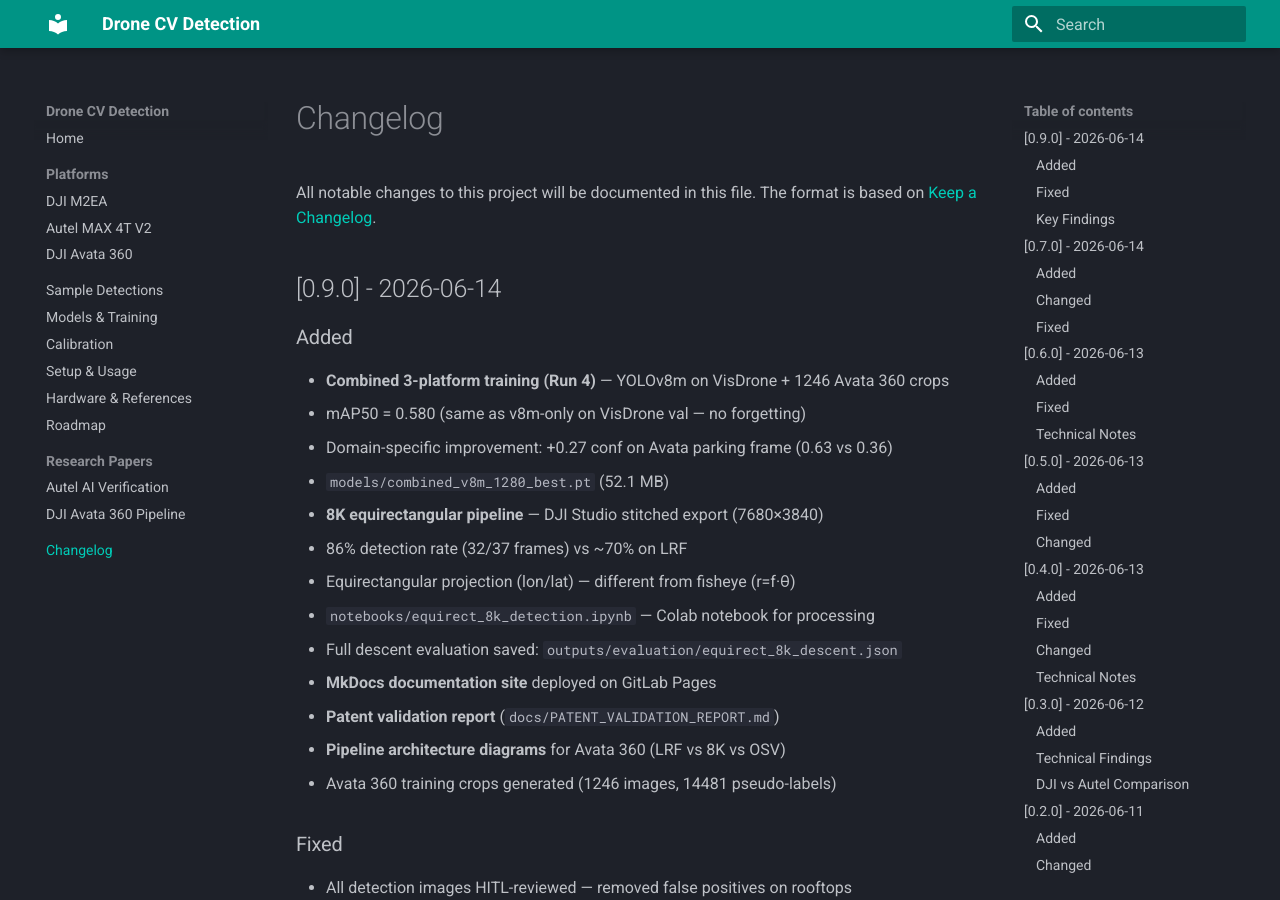
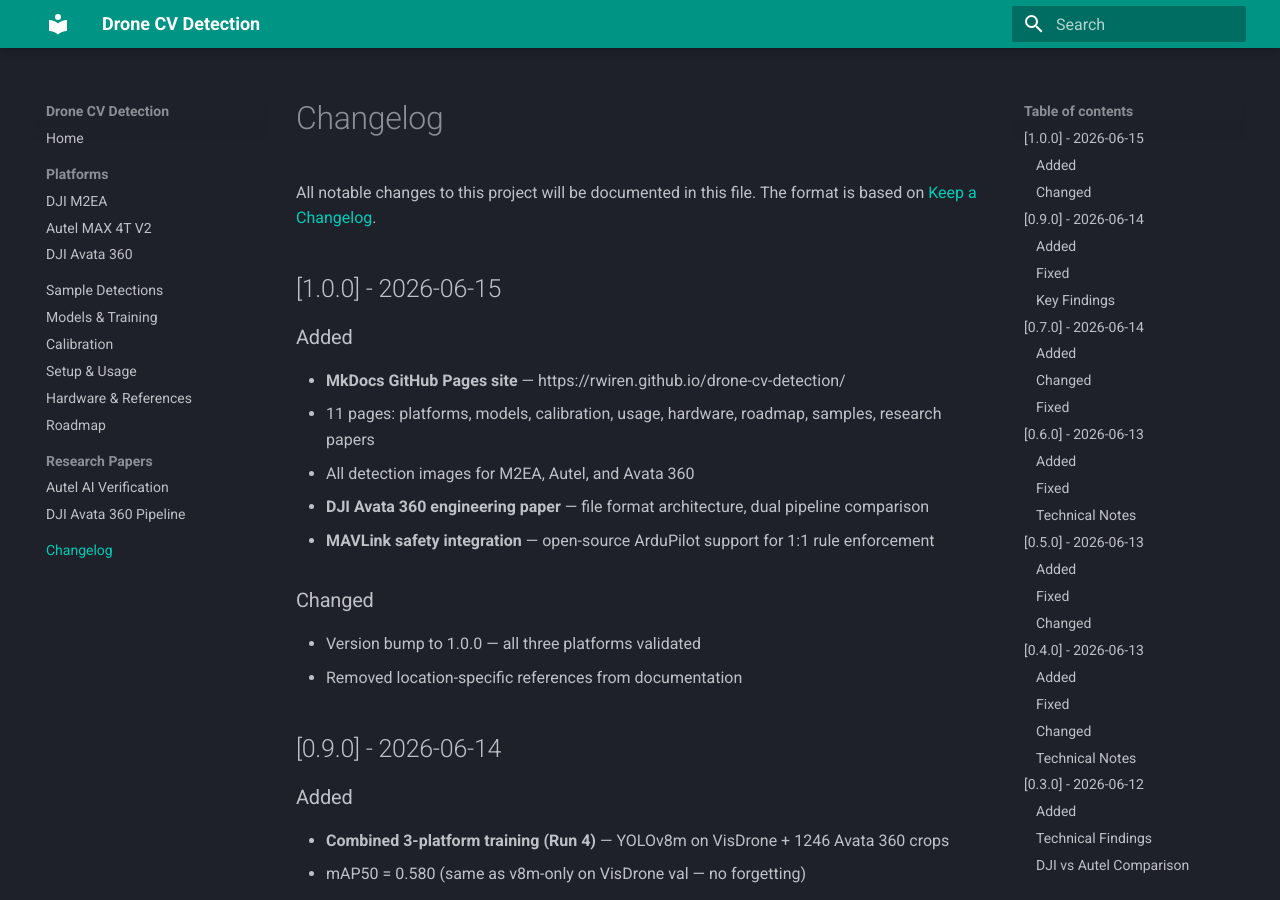
Before and after one commit to rwiren/drone-cv-detection, an MkDocs documentation site: the page built from docs-site/changelog.md, in a window 1280 px wide and 900 px high. Built offline with MkDocs 1.6.1 and Material for MkDocs 9.7.7, drawn with Linux system fonts in a browser that asks for light colours.

Commit message:
release: v1.0.0 — Pages site, Avata paper, MAVLink integration

```diff
--- a/docs-site/changelog.md
+++ b/docs-site/changelog.md
@@ -2,6 +2,19 @@
 
 All notable changes to this project will be documented in this file.
 The format is based on [Keep a Changelog](https://keepachangelog.com/en/1.0.0/).
+## [1.0.0] - 2026-06-15
+
+### Added
+- **MkDocs GitHub Pages site** — https://rwiren.github.io/drone-cv-detection/
+  - 11 pages: platforms, models, calibration, usage, hardware, roadmap, samples, research papers
+  - All detection images for M2EA, Autel, and Avata 360
+- **DJI Avata 360 engineering paper** — file format architecture, dual pipeline comparison
+- **MAVLink safety integration** — open-source ArduPilot support for 1:1 rule enforcement
+
+### Changed
+- Version bump to 1.0.0 — all three platforms validated
+- Removed location-specific references from documentation
+
 
 ## [0.9.0] - 2026-06-14
 ### Added
```
Also changed, not shown: CHANGELOG.md (+13 -0 lines), README.md (+1 -1 lines).
